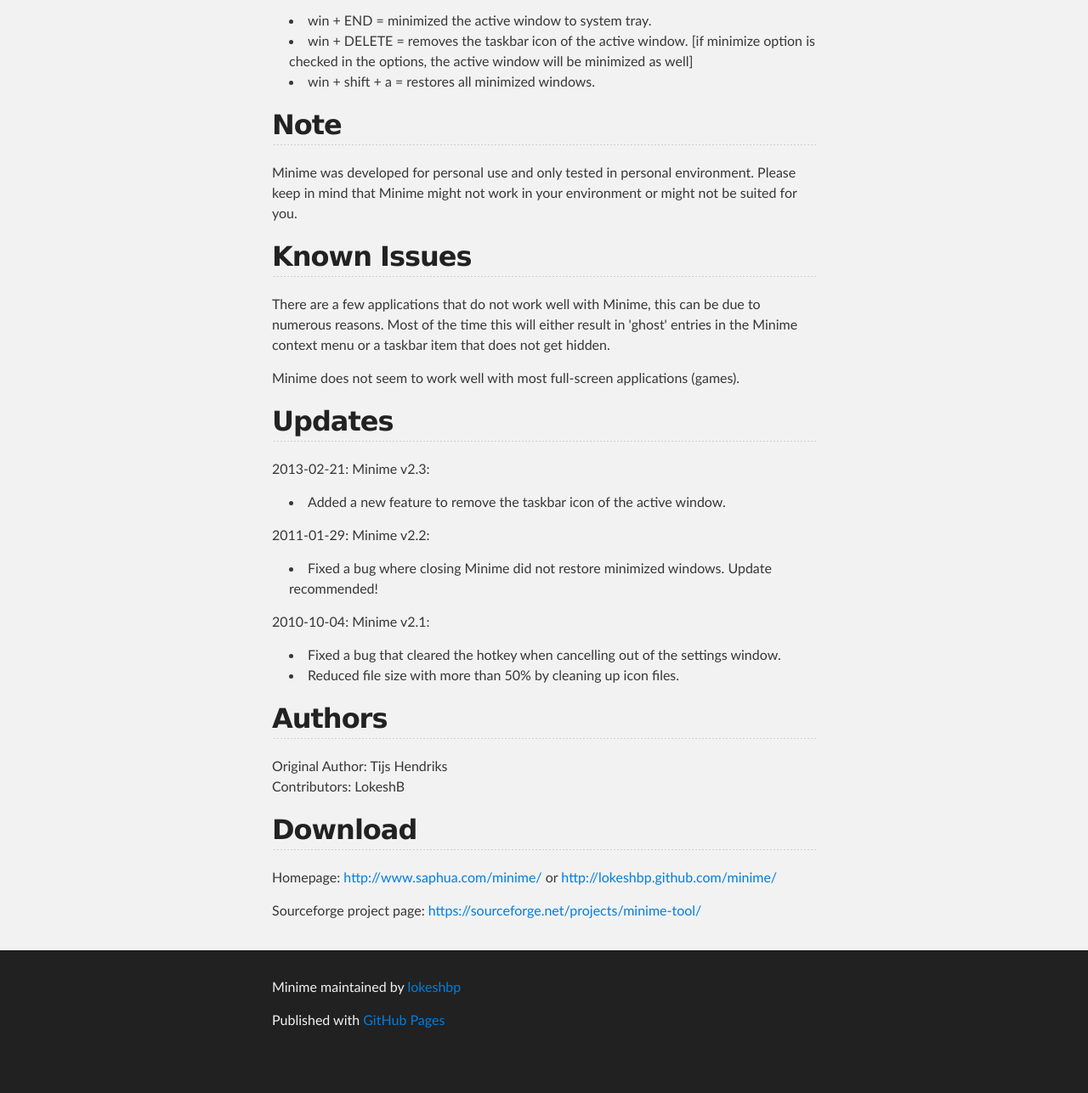
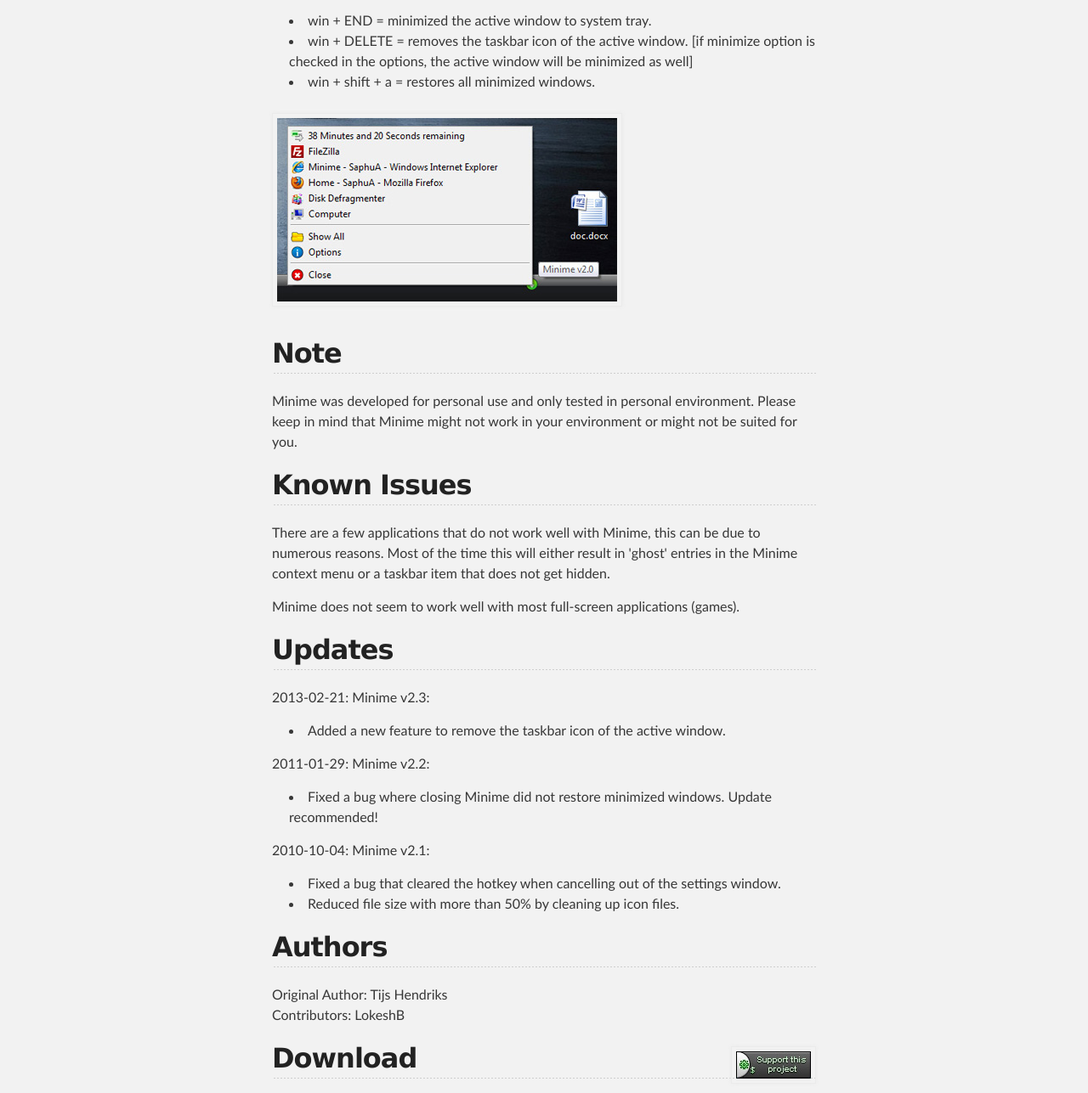
Before and after one commit to synatv/minime, a plain HTML site: page index.html in a window 1280 px wide. Shown: the part 732-2019 px from the top of the page at 85% size. Before the commit the page ends 1980 px from the top, so only its background shows below. Drawn offline with Linux system fonts and the light colour scheme.

Commit message:
added image into index.html

```diff
--- a/index.html
+++ b/index.html
@@ -49,6 +49,8 @@
 </ul>
 </p>
 
+<p><img src="images/minime.jpg" width="400" height="216" alt="minime"/></p>
+
 <h2>Note</h2>
 
 <p>Minime was developed for personal use and only tested in personal environment. Please keep in mind that Minime might not work in your environment or might not be suited for you.</p>
@@ -81,7 +83,9 @@
 <p>Original Author: Tijs Hendriks</br>
    Contributors: LokeshB</p>
 
-<h2>Download</h2>
+<h2>Download
+<a href="http://sourceforge.net/donate/index.php?group_id=274408"><img align="right" src="images/project-support.jpg" width="88" height="32" alt="Support This Project"/></a>
+</h2>
 <p>Homepage:
  <a href="http://www.saphua.com/minime/">http://www.saphua.com/minime/</a> or
  <a href="http://lokeshbp.github.com/minime/">http://lokeshbp.github.com/minime/</a>
--- a/stylesheets/stylesheet.css
+++ b/stylesheets/stylesheet.css
@@ -258,7 +258,7 @@ form {
 }
 
 img {
-  width: 100%;
+  #width: 100%;
   max-width: 100%;
 }
 
```
